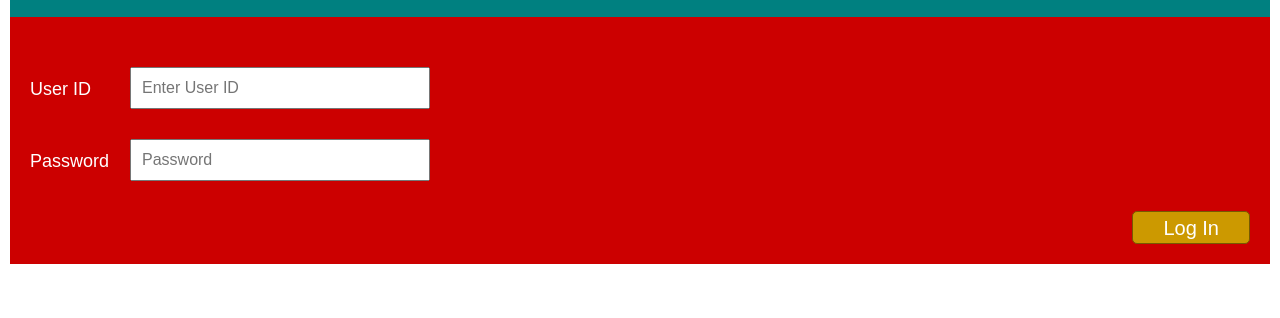
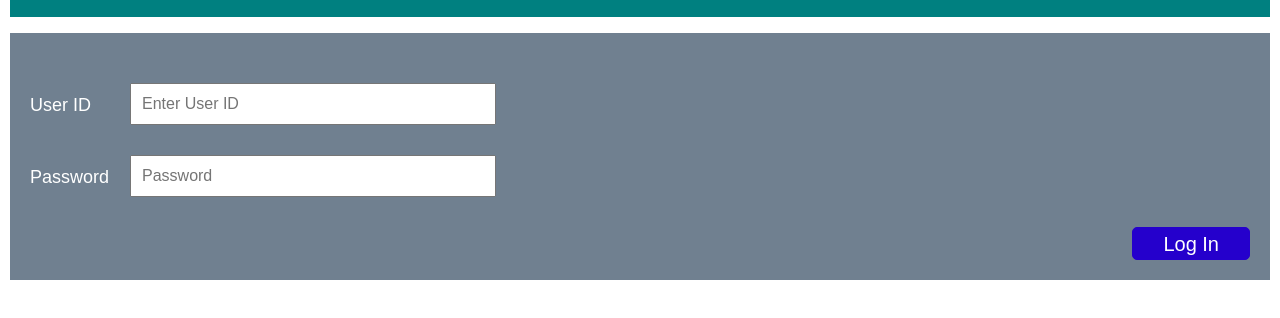
Before and after one commit to Ganesh-BG/react-poc, a React app in the folder Client/: page / in a window 1280 px wide. Shown: the part 88-406 px from the top of the page. Built offline with nearby package versions, Linux system fonts and the light colour scheme.

Commit message:
added readme file

```diff
--- a/Client/src/Components/Login/Login.module.scss
+++ b/Client/src/Components/Login/Login.module.scss
@@ -1,6 +1,7 @@
 .login_container {
-    background-color: #cc0000;
+  background-color: slategray;
   padding: 20px;
+  margin-top: 1rem;
 
   .error_msg {
     padding: 15px;
@@ -15,7 +16,7 @@
 
     label {
       font-size: 18px;
-            color: #FFF;
+      color: #fff;
       min-width: 100px;
       display: inline-block;
       vertical-align: middle;
@@ -23,12 +24,8 @@
 
     input {
       padding: 10px;
-            width: 100%;
-            font-size: 16px;
-
-            @media (min-width: 768px) {
-                width: 300px;
-            }
+      width: 30%;
+      font-size: 1rem;
     }
   }
 
@@ -37,8 +34,8 @@
     margin-top: 30px;
 
     button {
-            background-color: #cc9900;
-            border: 1px solid #775900;
+      background-color: #2500cc;
+      border: 1px solid #2500cc;
       color: #fff;
       border-radius: 5px;
       padding: 5px 30px 3px;
```
Also changed, not shown: README.md. Lines whose indentation alone changed are shown as unchanged.
